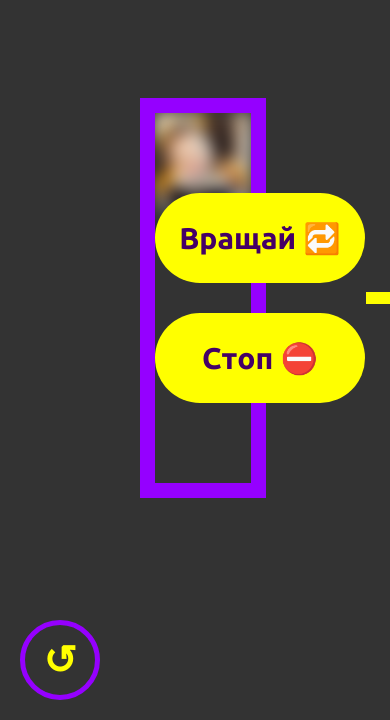
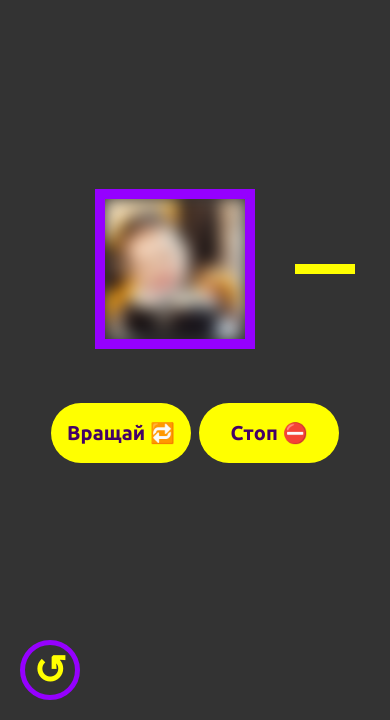
Before and after one commit to eymonk/stop-cube, a plain HTML site: page index.html in a window 390 px wide. Shown: the part 124-844 px from the top of the page. Drawn offline with Linux system fonts and the light colour scheme.

Commit message:
feat: add adaptive

```diff
--- a/index.html
+++ b/index.html
@@ -22,7 +22,7 @@
         <div id="modal-wrapper" class="hidden">
             <div id="modal">
                 <h2>Информация об игре</h2>
-                <div>
+                <div id="info">
                     <p>Привет😃</p><br>
                     <p>Твоя задача совместить любой из углов квадрата с жёлтой меткой.</p><br>
                     <p>Чтобы пройти уровень, нужно добиться максимальной чёткости фотографии. В правом верхнем углу отображается уровень замутнения. Если этот уровень окажется выше 10 - ты проиграл(а).</p><br>
@@ -50,7 +50,7 @@
                 </a>
             </div>
         </div>
-        <div id="btn-div">
+        <div id="controls-div">
             <button id="rotate">Вращай 🔁</button>
             <button id="stop">Стоп ⛔</button>
         </div>
--- a/style.css
+++ b/style.css
@@ -24,7 +24,7 @@ html {
 
 button {
     font-size: 1.5rem;
-    margin: 0.5em;
+    margin: 7px;
     width: 7em;
     height: 3em;
     border-radius: 70px;
@@ -46,7 +46,6 @@ button:hover {
 /************************** GAME PROCESS ***********************************/
 #container {
     color: var(--purple-color);
-    width: 100vw;
     height: 100vh;
     position: relative;
     background-color: #333;
@@ -104,11 +103,11 @@ button:hover {
    border-color: var(--purple-color);
 }
 
-#btn-div {
+#controls-div {
     position: absolute;
     top: 50%;
     transform: translateY(-50%);
-    left: 7em;
+    left: 12%;
     display: flex;
     flex-direction: column;
 }
@@ -139,7 +138,7 @@ button:hover {
     display: flex;
     align-items: center;
     justify-content: center;
-    width: 100%;
+    max-width: 100%;
     height: 100%;
     z-index: 1;
 }
@@ -150,7 +149,7 @@ button:hover {
 }
 #modal {
     padding: 2em;
-    background-color: hsla(275, 100%, 25%, 0.85);
+    background-color: hsla(275, 100%, 25%, 0.9);
     color: var(--yellow-color);
     width: 100%;
     height: 100%;
@@ -160,7 +159,7 @@ button:hover {
     align-items: center;
     justify-content: space-between;
 }
-#modal div {
+#info {
     width: 70%;
     margin: 2em 0;
 }
@@ -207,3 +206,141 @@ button:hover {
     bottom: 0.5em;
     left: 0.5em;
 }
+
+
+/***** MEDIA QUERIES *****/
+@media screen and (max-width: 1500px) {
+    #controls-div {
+        left: 5%;
+    }
+
+    #info {
+        width: 80%;
+    }
+}
+
+@media screen and (max-width: 1300px) {
+    #container {
+        padding-bottom: 15%;
+    }
+
+    #controls-div {
+        top: 77%;
+        transform: translate(-50%, 0);
+        left: 50%;
+        display: flex;
+        flex-direction: row;
+    }
+
+    #info {
+        width: 90%;
+    }
+}
+
+@media screen and (max-width: 1000px) {
+    #square {
+        width: 18rem;
+        height: 18rem;
+    }
+    #info {
+        font-size: 1rem;
+        width: 100%;
+    }
+    #modal {
+        align-items: flex-start;
+    }
+}
+
+@media screen and (max-width: 700px) {
+    #square {
+        width: 14rem;
+        height: 14rem;
+        margin-left: 5rem;
+    }
+    #mark {
+        margin-left: 4rem;
+    }
+    #controls-div {
+        top: 70%;
+    }
+    #info {
+        font-size: 18px;
+        width: 100%;
+        margin: 0;
+    }
+    #modal {
+        padding: 1rem;
+    }
+}
+
+@media screen and (max-width: 550px) {
+    button {
+        font-size: 25px;
+    }
+    #square {
+        width: 13rem;
+        height: 13rem;
+        margin-left: 3rem;
+        border-width: 10px;
+    }
+    #mark {
+        margin-left: 3rem;
+        border-width: 5px;
+    }
+    #controls-div {
+        top: 70%;
+        font-size: 25px;
+    }
+
+    #blur-div {
+        font-size: 25px;
+    }
+    #blur {
+        font-size: 2rem;
+        padding: 0 0 0 10px;
+    }
+    #message {
+        font-size: 25px;
+    }
+    .small-btn {
+        width: 60px;
+        height: 60px;
+    }
+}
+
+@media screen and (max-width: 500px) {
+    #square {
+        width: 10rem;
+        height: 10rem;
+    }
+    #controls-div {
+        top: 65%;
+    }
+    #contacts {
+        font-size: 1rem;
+    }
+    #contacts img {
+        width: 20px;
+    }
+    #info {
+        line-height: 1;
+    }
+}
+
+@media screen and (max-width: 400px) {
+    #square {
+        width: 8rem;
+        height: 8rem;
+    }
+    #controls-div {
+        top: 62%;
+    }
+    #mark {
+        margin-left: 2rem;
+        border-width: 5px;
+    }
+    button {
+        font-size: 1rem;
+        margin: 4px;
+    }
+}
```
